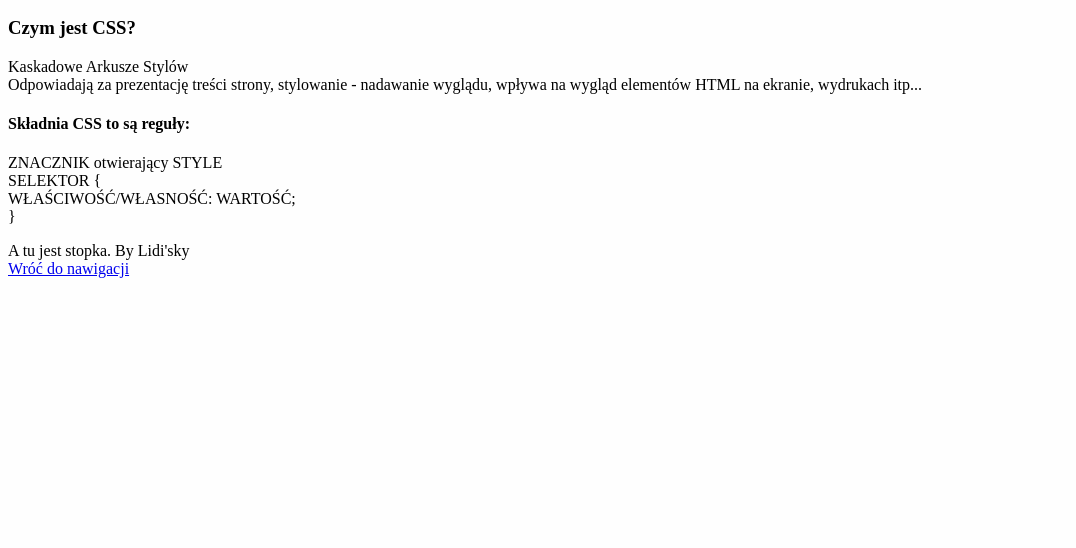
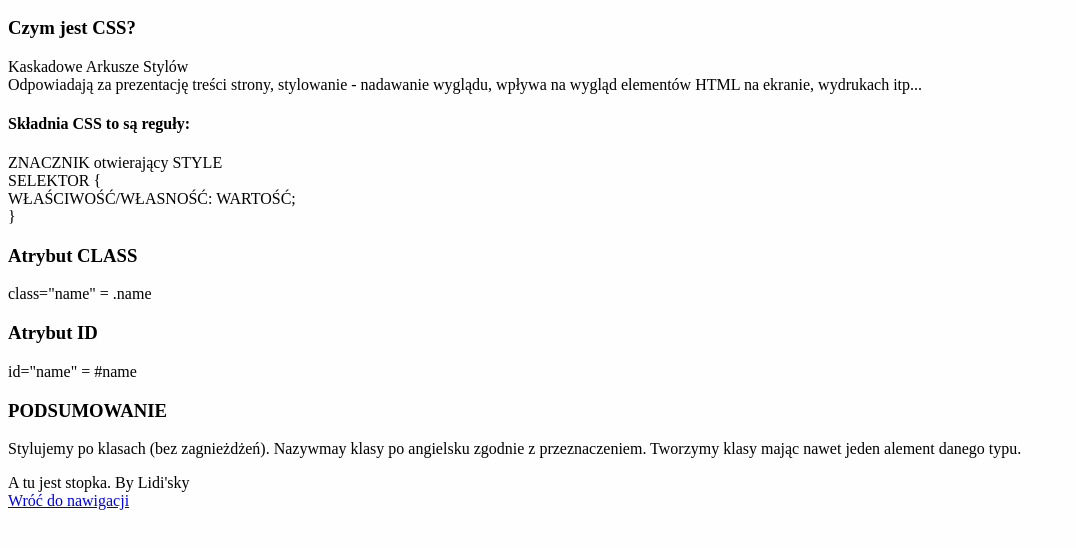
Before and after one commit to lidiasolarz/homepage, a plain HTML site: page notatki-css.html in a window 1280 px wide. Shown: the part 136-684 px from the top of the page, without its empty margins (0-1076 px from the left). Drawn offline with Linux system fonts and the light colour scheme.

Commit message:
add article css

```diff
--- a/notatki-css.html
+++ b/notatki-css.html
@@ -39,6 +39,19 @@
 
             </article>
 
+            <article>
+                <h3>Atrybut CLASS</h3>
+                <p>class="name" = .name</p>
+
+                <h3>Atrybut ID</h3>
+                <p>id="name" = #name</p>
+            </article>
+
+            <article>
+                <h3>PODSUMOWANIE</h3>
+                <p>Stylujemy po klasach (bez zagnieżdżeń). Nazywmay klasy po angielsku zgodnie z przeznaczeniem. Tworzymy klasy mając nawet jeden alement danego typu.</p>
+            </article>
+
         </section>
 
     </main>
```
